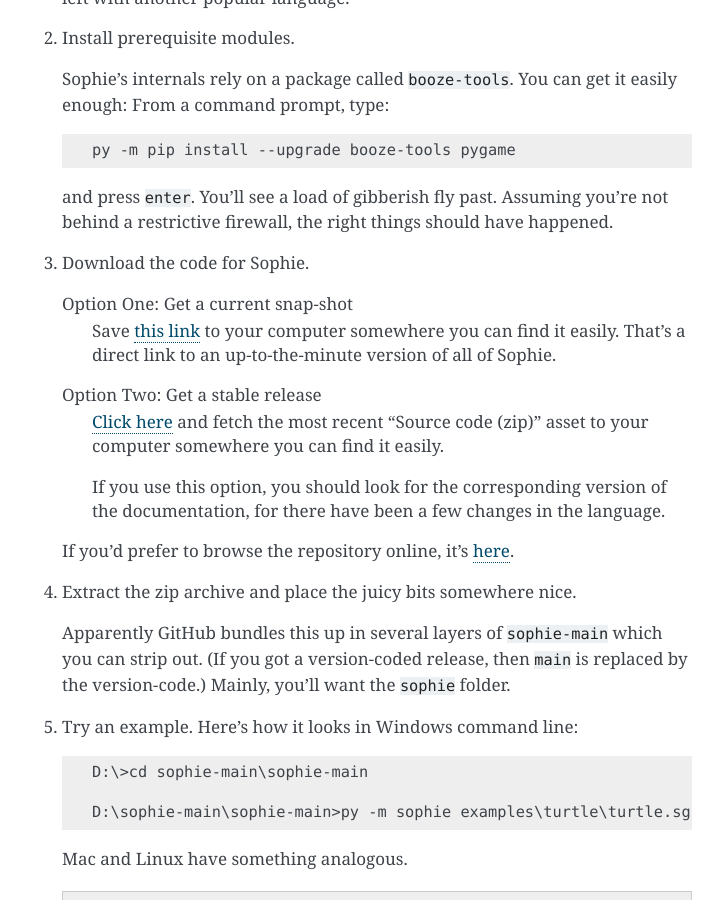
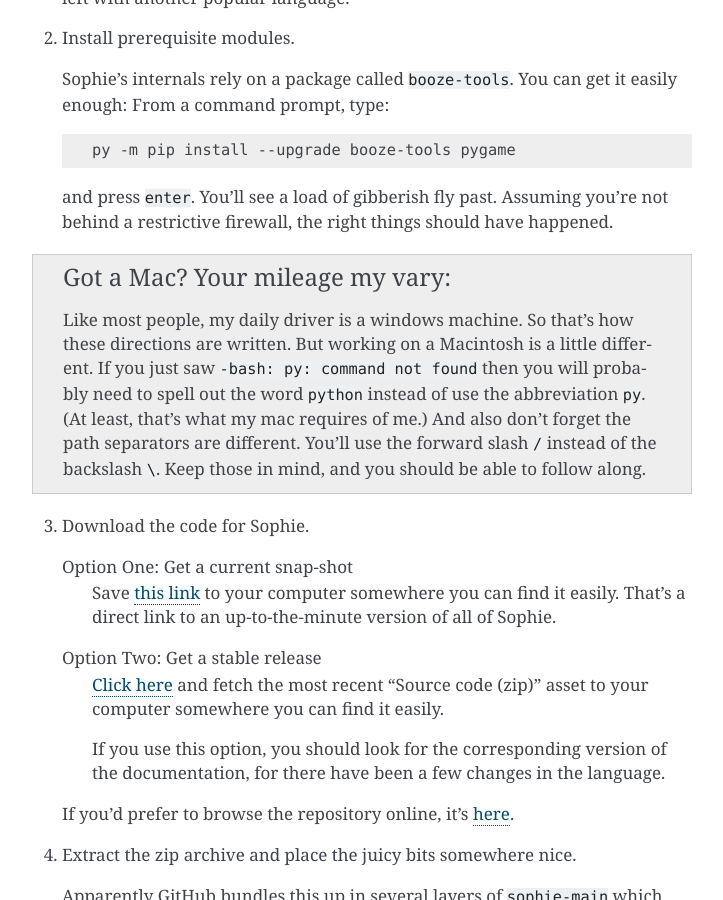
Before and after one commit to kjosib/sophie, a Sphinx documentation site: the page built from docs/howto/quick_start.rst, in a window 1280 px wide and 900 px high, scrolled down 318 px. Shown: the whole window, without its empty margins (388-1111 px from the left). Built offline with Sphinx 7.4.7, drawn with Linux system fonts in a browser that asks for light colours.

Commit message:
Update quick_start.rst

```diff
--- a/docs/howto/quick_start.rst
+++ b/docs/howto/quick_start.rst
@@ -20,6 +20,19 @@ Sooner or later this will get even easier.
 
    and press ``enter``. You'll see a load of gibberish fly past.
    Assuming you're not behind a restrictive firewall, the right things should have happened.
+
+.. admonition:: Got a Mac? Your mileage my vary
+
+    Like most people, my daily driver is a windows machine.
+    So that's how these directions are written.
+    But working on a Macintosh is a little different.
+    If you just saw ``-bash: py: command not found``
+    then you will probably need to spell out the word ``python``
+    instead of use the abbreviation ``py``.
+    (At least, that's what my mac requires of me.)
+    And also don't forget the path separators are different.
+    You'll use the forward slash ``/`` instead of the backslash ``\``.
+    Keep those in mind, and you should be able to follow along.
 
 3. Download the code for Sophie.
 
```
